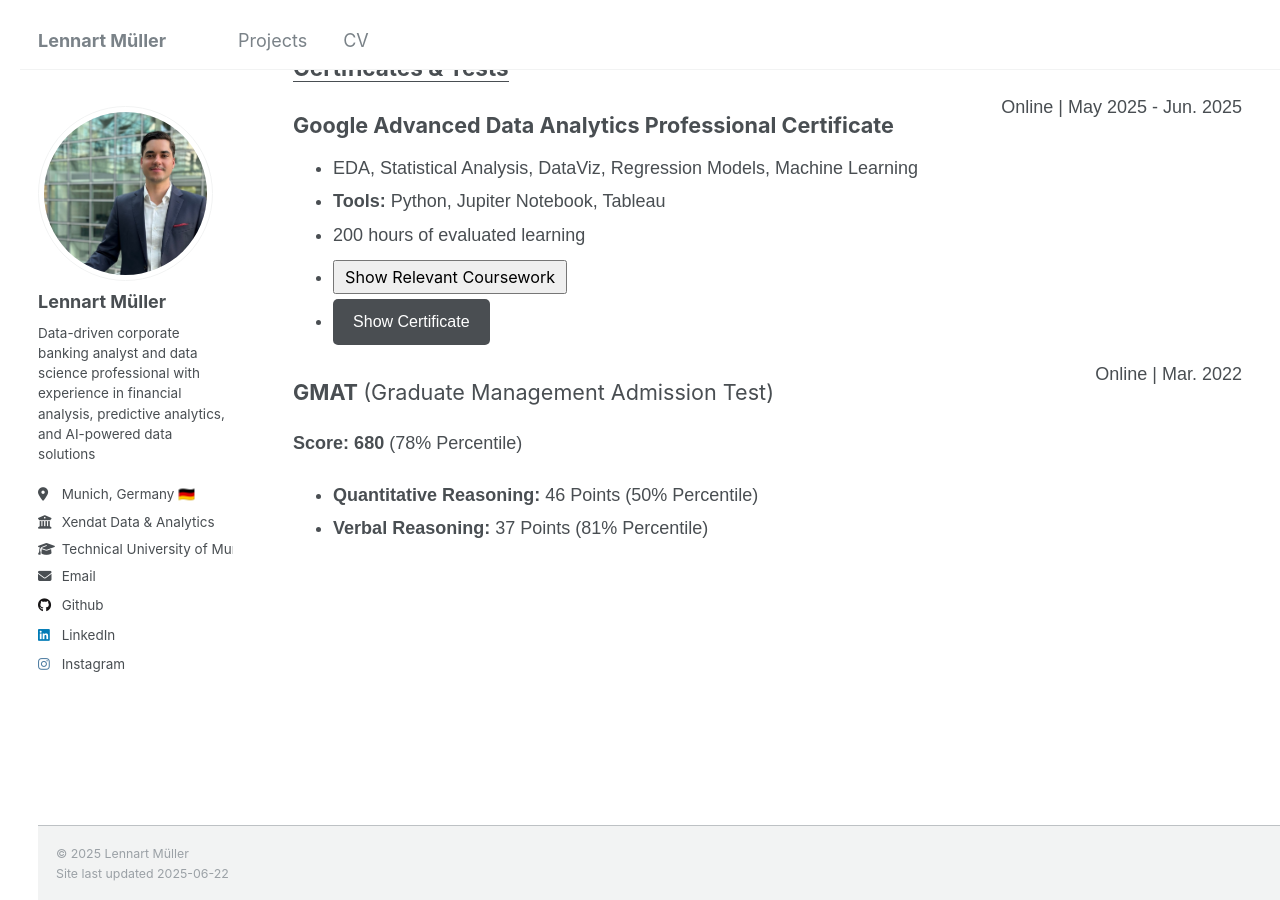
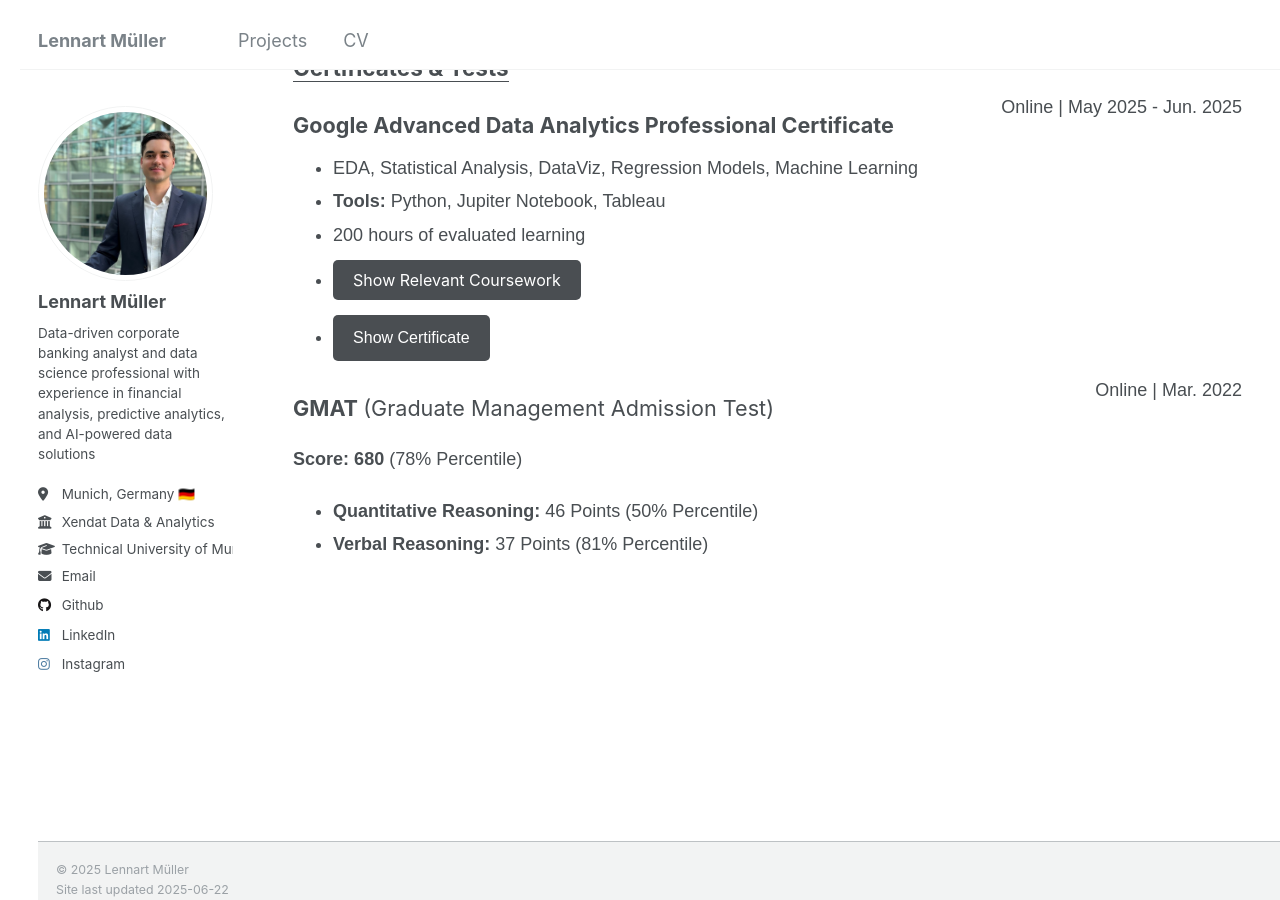
Before and after one commit to lennartmueller123/lennartmueller123.github.io, a Jekyll site: the page built from _pages/cv.html, in a window 1280 px wide and 900 px high, scrolled down 2068 px. Built offline with Jekyll 4.4.1, drawn with Linux system fonts in a browser that asks for light colours.

Commit message:
Update cv.html

```diff
--- a/_pages/cv.html
+++ b/_pages/cv.html
@@ -244,7 +244,7 @@
               <li><strong>Tools: </strong>Python, Jupiter Notebook, Tableau</li>
               <li>200 hours of evaluated learning</li>
               <li>
-                <button onclick="toggleDropdown('google-certificate')" style="margin-top: 5px; padding: 5px 10px; font-size: 0.9em; cursor: pointer;">
+                <button onclick="toggleDropdown('google-certificate')" style="margin-top: 5px; padding: 10px 20px; background-color: #4A4E52; color: white; border: none; border-radius: 5px; font-size: 16px; cursor: pointer;">
                   Show Relevant Coursework
                 </button>
                 <ul id="google-certificate" style="display: none; margin-top: 5px;">
@@ -257,7 +257,9 @@
                     <li>Capstone Project</li>
                   </ul>
               <li>
-                <a href="https://www.credly.com/badges/40075db6-9ff5-4a3a-9b0e-abf4c5d01546/linked_in_profile" download style="display: inline-block; padding: 10px 20px; background-color: #4A4E52; color: white; text-decoration: none; border-radius: 5px; font-size: 16px;" target="_blank">
+                <a href="https://www.credly.com/badges/40075db6-9ff5-4a3a-9b0e-abf4c5d01546/linked_in_profile"
+                  target="_blank"
+                  style="display: inline-block; margin-top: 10px; padding: 10px 20px; background-color: #4A4E52; color: white; text-decoration: none; border-radius: 5px; font-size: 16px;">
                   Show Certificate
                 </a>
               </li>
```
